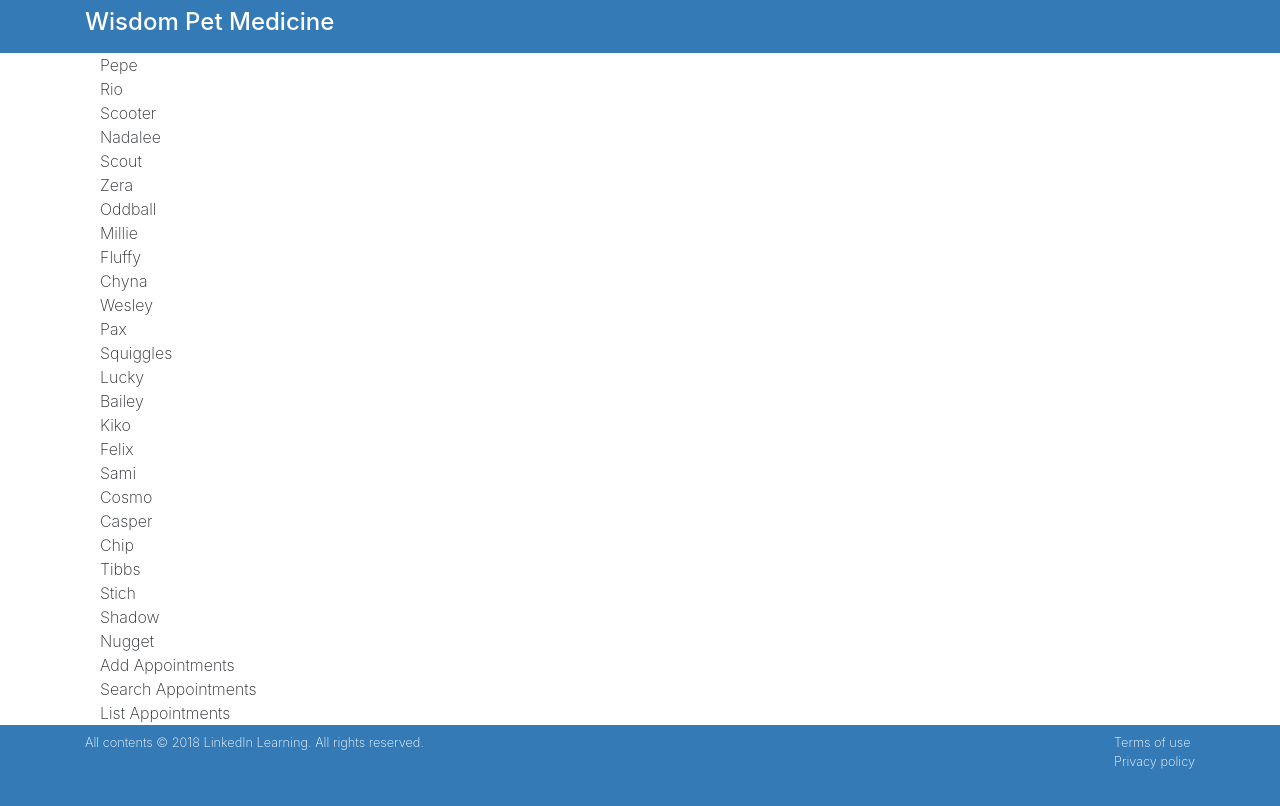
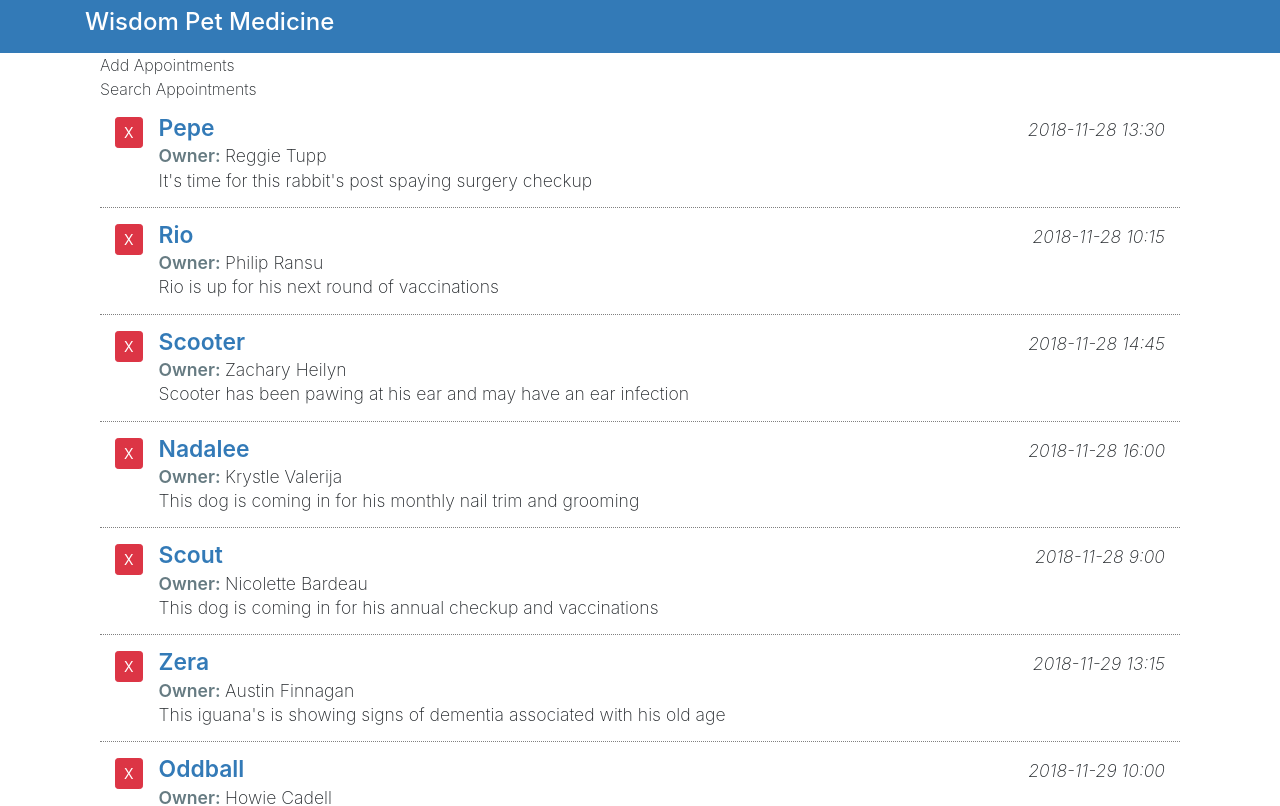
Before and after one commit to Kayokwa/ReactJsProjects, a React (Create React App) app in the folder reactingonlineappointments/: page / in a window 1280 px wide. Shown: the top 806 px of the page. Built offline with nearby package versions, Linux system fonts and the light colour scheme.

Commit message:
Render template expression, inject indices update App.css

```diff
--- a/reactingonlineappointments/src/components/App.js
+++ b/reactingonlineappointments/src/components/App.js
@@ -12,7 +12,8 @@
   {
     super();
     this.state = {
-      myAppointments:[]
+      myAppointments:[],
+      lastIndex:0
     };
   }
 
@@ -22,6 +23,8 @@
     .then(response => response.json())
     .then(result =>{
     const apts = result.map(item =>{
+      item.aptId = this.state.lastIndex;
+      this.setState({lastIndex: this.state.lastIndex+1});
     return item;
     });
     this.setState({myAppointments: apts});
@@ -30,24 +33,15 @@
 
 
   render(){
-
-    const ListItems = this.state.myAppointments.map(item => (
-
-      <div>
-        <div>{item.petName}</div>
-        </div>
-    ));
-
   return (
     <main className="page bg-white" id="petratings">
     <div className="container">
       <div className="row">
         <div className="col-md-12 bg-white">
           <div className="container">
-            {ListItems}
             <AddAppointments/>
             <SearchAppointments/>
-            <ListAppointments/>
+            <ListAppointments appointments={this.state.myAppointments}/>
           </div>
         </div>
       </div>
--- a/reactingonlineappointments/src/components/ListAppointments.js
+++ b/reactingonlineappointments/src/components/ListAppointments.js
@@ -4,7 +4,34 @@
 
     render()
     {
-        return <div>List Appointments</div>
+        return (
+
+            <div className="appointment-list item-list mb-3">
+                {this.props.appointments.map(item => (
+                <div className="pet-item col media py-3" key={item.aptId}>
+                <div className="mr-3">
+                    <button className="pet-delete btn btn-sm btn-danger">X</button>
+                </div>
+
+                <div className="pet-info media-body">
+                    <div className="pet-head d-flex">
+                    <span className="pet-name">{item.petName}</span>
+                    <span className="apt-date ml-auto">{item.aptDate}</span>
+                    </div>
+
+                    <div className="owner-name">
+                    <span className="label-item">Owner: </span>
+                    <span>{item.ownerName}</span>
+                    </div>
+                    <div className="apt-notes">{item.aptNotes}</div>
+                </div>
+                </div>
+                ))}
+
+            </div>
+        );
+
+
     }
 }
 
--- a/reactingonlineappointments/src/css/App.css
+++ b/reactingonlineappointments/src/css/App.css
@@ -1,38 +1,45 @@
-.App {
-  text-align: center;
+.add-appointment .card-body {
+  display: none;
 }
 
-.App-logo {
-  height: 40vmin;
-  pointer-events: none;
+.apt-addheading {
+  cursor: pointer;
+  user-select: none;
 }
 
-@media (prefers-reduced-motion: no-preference) {
-  .App-logo {
-    animation: App-logo-spin infinite 20s linear;
-  }
+.appointment-list {
+  font-size: 1.1em;
 }
 
-.App-header {
-  background-color: #282c34;
-  min-height: 100vh;
-  display: flex;
-  flex-direction: column;
-  align-items: center;
-  justify-content: center;
-  font-size: calc(10px + 2vmin);
-  color: white;
+.appointment-list .pet-item {
+  border-bottom: 1px dotted gray;
 }
 
-.App-link {
-  color: #61dafb;
+.appointment-list .pet-item:last-child {
+  border-bottom: none;
 }
 
-@keyframes App-logo-spin {
-  from {
-    transform: rotate(0deg);
-  }
-  to {
-    transform: rotate(360deg);
-  }
+.appointment-list .pet-name {
+  font-weight: 600;
+  color: #337ab7;
+  font-size: 1.3em;
+  line-height: 100%;
 }
+
+.appointment-list .label-item {
+  font-weight: 600;
+  color: #667b82;
+}
+
+.appointment-list .apt-date {
+  font-style: italic;
+}
+
+.appointment-list .apt-notes {
+  line-height: 120%;
+}
+
+.dropdown-item.active,
+.dropdown-item:active {
+  background-color: #a9aeb2;
+}
```
